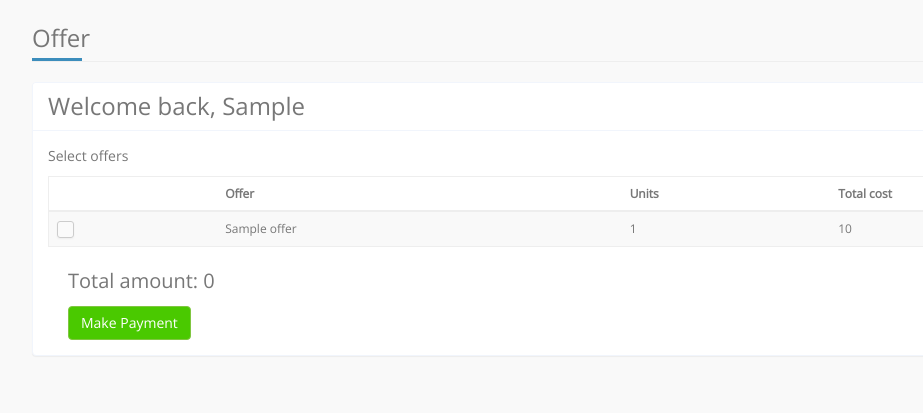
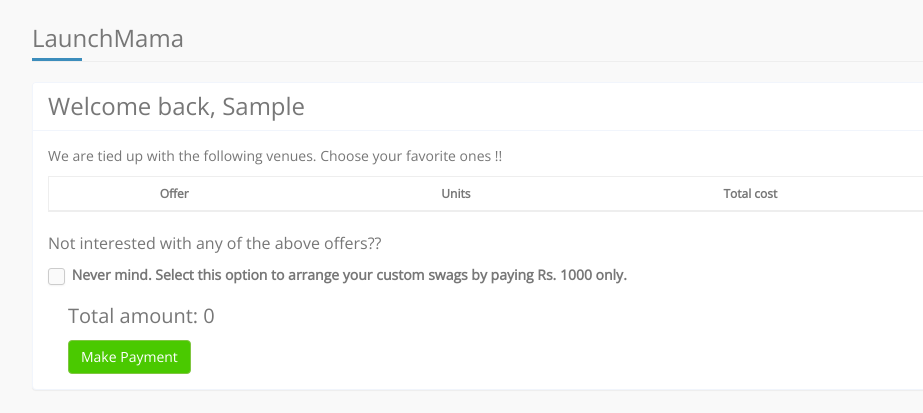
Before and after one commit to kiran6891/launchmama, a Django app: page /home in a window 1280 px wide. Shown: the top 413 px of the page, without its empty margins (38-961 px from the left). Run offline with Django 3.2, Linux system fonts and the light colour scheme; a user stored in the database is signed in; tables that the repository leaves empty hold one stand-in row (values such as "Sample post"); lists and menus that the app fills with data are empty; some libraries are stand-ins or nearby versions.

Commit message:
custom offer

```diff
--- a/lmsite/lm/models.py
+++ b/lmsite/lm/models.py
@@ -11,6 +11,7 @@ class Offer(models.Model):
     description = models.TextField(blank=True, null=True)
     free_units = models.IntegerField()  # free drinks available Eg: 100 free drinks at Brewsky
     total_cost = models.IntegerField()  # Total cost Eg: 100 units * Rs. 300 = Rs. 3000
+    is_custom_offer = models.BooleanField(default=False)
 
     def __unicode__(self):
         return self.name
--- a/lmsite/templates/base.html
+++ b/lmsite/templates/base.html
@@ -4,7 +4,7 @@
 <html lang="en">
   <head>
     <meta charset="utf-8">
-    <title>Login</title>
+    <title>LaunchMama</title>
     <meta name="viewport" content="width=device-width, initial-scale=1.0">
     <meta name="description" content="">
     <meta name="author" content="">
--- a/lmsite/templates/home.html
+++ b/lmsite/templates/home.html
@@ -21,7 +21,7 @@
         <div class="container">
 
             <h3 class="headline m-top-md">
-                Offer
+                LaunchMama
                 <span class="line"></span>
             </h3>
 
@@ -34,7 +34,7 @@
                 </div>
                 <div class="panel-body">
 
-                    <p style="font-size: 14px;">Select offers</p>
+                    <p style="font-size: 14px;">We are tied up with the following venues. Choose your favorite ones !!   </p>
 
                     <table class="table table-striped" id="responsiveTable">
                         <thead>
@@ -66,6 +66,15 @@
                         </tbody>
                     </table>
 
+                    <p style="font-size: 16px;">Not interested with any of the above offers??</p>
+
+                    <label class="label-checkbox" style="font-size: 14px;">
+                        <input type="checkbox" id="custom_offer">
+                        <span class="custom-checkbox"></span>
+                        Never mind. Select this option to arrange your custom swags by paying Rs. 1000 only.
+                    </label>
+                    <br>
+
                     <div style="font-size: 20px; padding-left: 20px;">
                         <p>Total amount: <span id="total_amount">0</span></p>
                     </div>
@@ -82,9 +91,9 @@
     {% block extra_js %}
         <script type="text/javascript">
             $(document).ready(function(){
+                var str_offer_id = "";
                 $("#make_payment").on("click", function(e) {
                     $(this).html("Processing...");
-                    var str_offer_id = "";
 
                     $('.chk-row').each(function() {
                         if($(this).is(":checked")) {
@@ -130,6 +139,12 @@
                         $("#total_amount").html(total_amount);
                     });
                 });
+
+                $("#custom_offer").on("click", function(event) {
+                    str_offer_id = "-1";
+                    $("#total_amount").html("1000");
+                });
+
             });
         </script>
     {% endblock %}
--- a/lmsite/templates/payment_success.html
+++ b/lmsite/templates/payment_success.html
@@ -17,6 +17,9 @@
         </div>
     </div>
 
+    <a class="btn btn-success quick-btn" href="/site_media/media/some.a">
+        <i></i><span>Download iOS Libraries</span></a>
+
     <a href="{% url 'home' %}" class="btn btn-primary">Go Home</a>
 
 </div>
--- a/lmsite/urls.py
+++ b/lmsite/urls.py
@@ -29,3 +29,10 @@ urlpatterns = [
     url(r'^$', "views.index", name="index"),
     url(r'^logout$', "views.do_logout", name="do_logout"),
 ]
+
+if settings.DEBUG:
+    urlpatterns += patterns('',
+                            (r'^%s(?P<path>.*)$' % settings.MEDIA_URL[1:],
+                             'django.views.static.serve',
+                             {'document_root': settings.MEDIA_ROOT, 'show_indexes': True}), )
+    urlpatterns += staticfiles_urlpatterns()
--- a/lmsite/views.py
+++ b/lmsite/views.py
@@ -37,7 +37,7 @@ def do_login(request):
 
 
 def home(request):
-    offer_list = Offer.objects.all()
+    offer_list = Offer.objects.exclude(is_custom_offer=True)
     context = {
         "offer_list": offer_list
     }
@@ -49,24 +49,36 @@ def home(request):
 
 
 def make_payment(request):
-    total_amount = request.POST["total_amount"]
-    total_amount = int(total_amount)
-    api_key = uuid.uuid1()
-    user_api_details = UserApiDetails.objects.create(
-        user=request.user,
-        api_key=api_key,
-        total_amount_paid=total_amount
-    )
-    user_api_details.save()
+    try:
+        total_amount = request.POST["total_amount"]
+        total_amount = int(total_amount)
+        api_key = uuid.uuid1()
+        user_api_details = UserApiDetails.objects.create(
+            user=request.user,
+            api_key=api_key,
+            total_amount_paid=total_amount
+        )
+        user_api_details.save()
 
-    # save in api offer details
-    str_offer_id = request.POST["str_offer_id"]
-    offer_list = str_offer_id.split(",")
-    for offer_id in offer_list:
-        offer = Offer.objects.get(id=offer_id)
-        ApiOfferDetails.objects.create(api_key=api_key, offer=offer, remaining_units=offer.free_units)
+        # save in api offer details
+        str_offer_id = request.POST["str_offer_id"]
+        if str_offer_id == "-1":
+            offer = Offer.objects.create(name="Goodies at the Venue",
+                                         description="This QR code entitles you to get a goodie",
+                                         free_units=100,
+                                         total_cost=1000,
+                                         is_custom_offer=True)
+            offer.save()
+            ApiOfferDetails.objects.create(api_key=api_key, offer=offer, remaining_units=offer.free_units)
+        else:
+            offer_list = str_offer_id.split(",")
+            for offer_id in offer_list:
+                offer = Offer.objects.get(id=offer_id)
+                ApiOfferDetails.objects.create(api_key=api_key, offer=offer, remaining_units=offer.free_units)
 
-    return HttpResponse(user_api_details.id)
+        return HttpResponse(user_api_details.id)
+    except Exception as e:
+        print e
 
 
 def payment_success(request, user_api_id):
@@ -82,6 +94,5 @@ def payment_success(request, user_api_id):
 
 
 def do_logout(request):
-    print "Logout"
     logout(request)
     return HttpResponseRedirect(reverse("index"))
```
Also changed, not shown: lmsite/lm/migrations/0002_offer_is_custom_offer.py (added).
